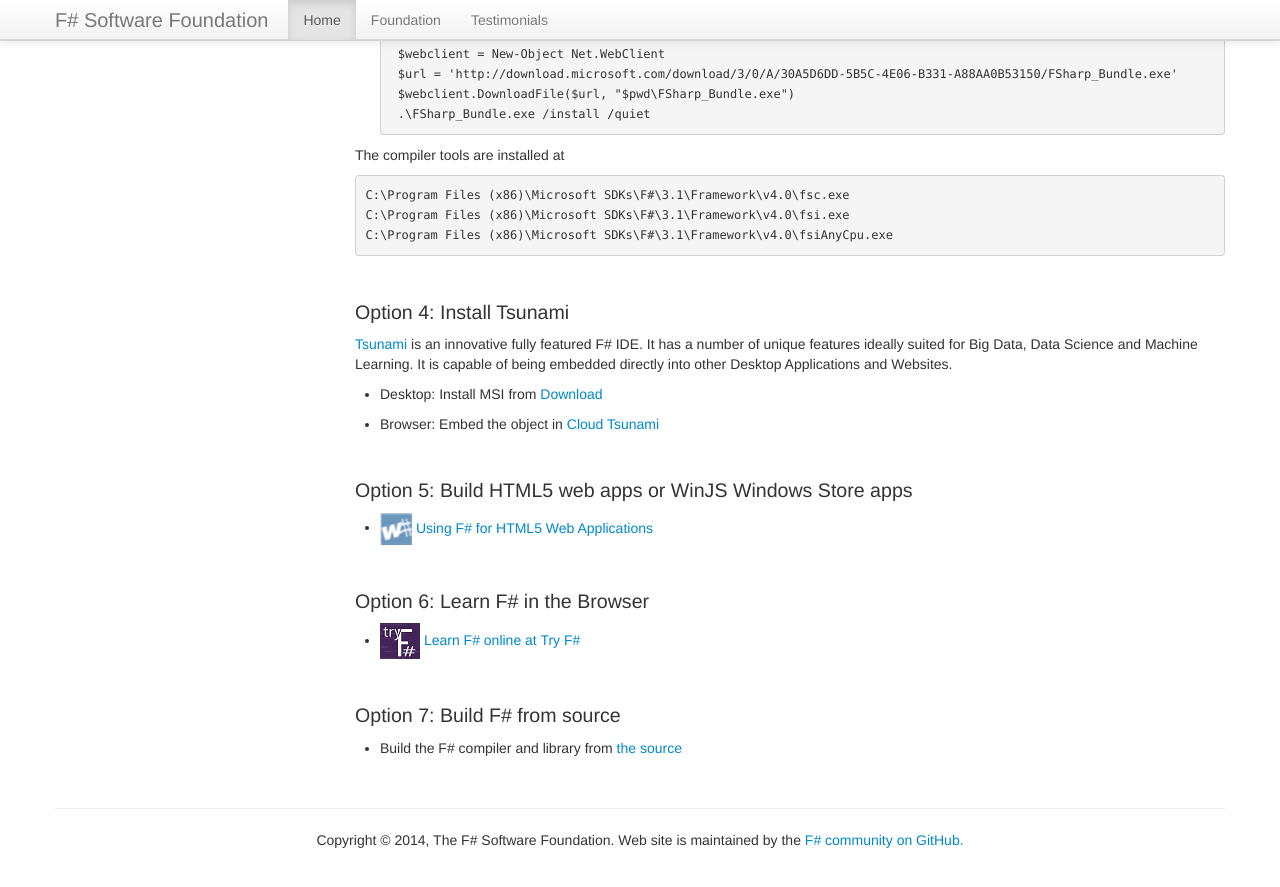
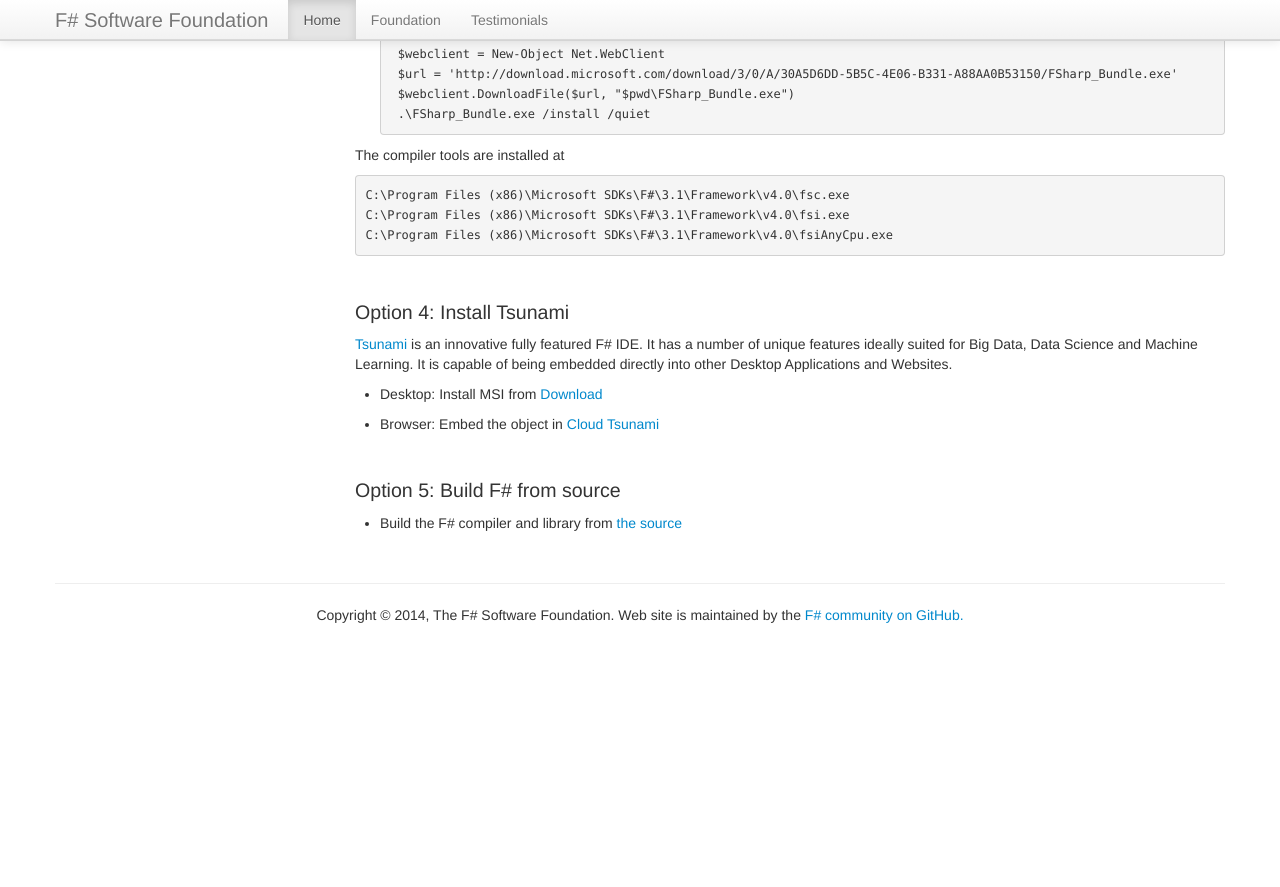
Before and after one commit to fsharp/fsharp.org, a Jekyll site: the page built from use/windows/index.md, in a window 1280 px wide and 900 px high, scrolled down 1447 px. Shown: the top 887 px of the window. Built offline with Jekyll 4.4.1, drawn with Linux system fonts in a browser that asks for light colours; nearby versions of some CDN libraries; some web fonts are replaced; comment, search, counter and statistics services are not loaded; after the commit the page ends 2122 px from its top, so only the background shows below that.

Commit message:
Update index.md

```diff
--- a/use/windows/index.md
+++ b/use/windows/index.md
@@ -105,19 +105,6 @@
 
 <br />
 
-
-### Option 5: Build HTML5 web apps or WinJS Windows Store apps
-
-* ![logo](/images/thumbs/WebSharper.png)&nbsp;[Using F# for HTML5 Web Applications](/use/html5)
-
-<br />
-
-### Option 6: Learn F# in the Browser
-
-* ![logo](/images/thumbs/tryfsharp.jpg)&nbsp;[Learn F# online at Try F#](http://tryfsharp.org)
-
-<br />
-
-### Option 7: Build F# from source
+### Option 5: Build F# from source
 
 * Build the F# compiler and library from [the source](http://fsharp.github.com/fsharp)
```
